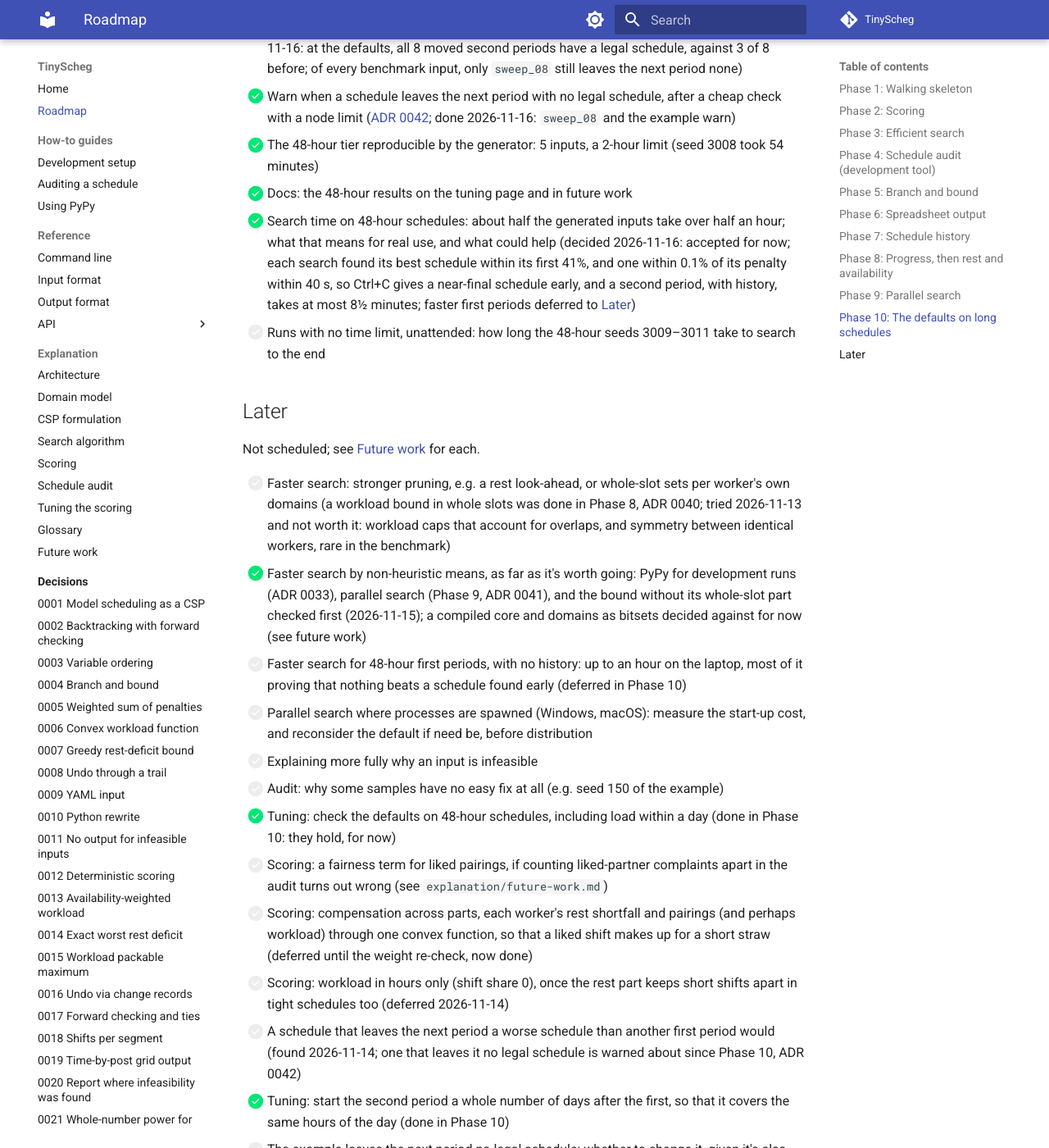
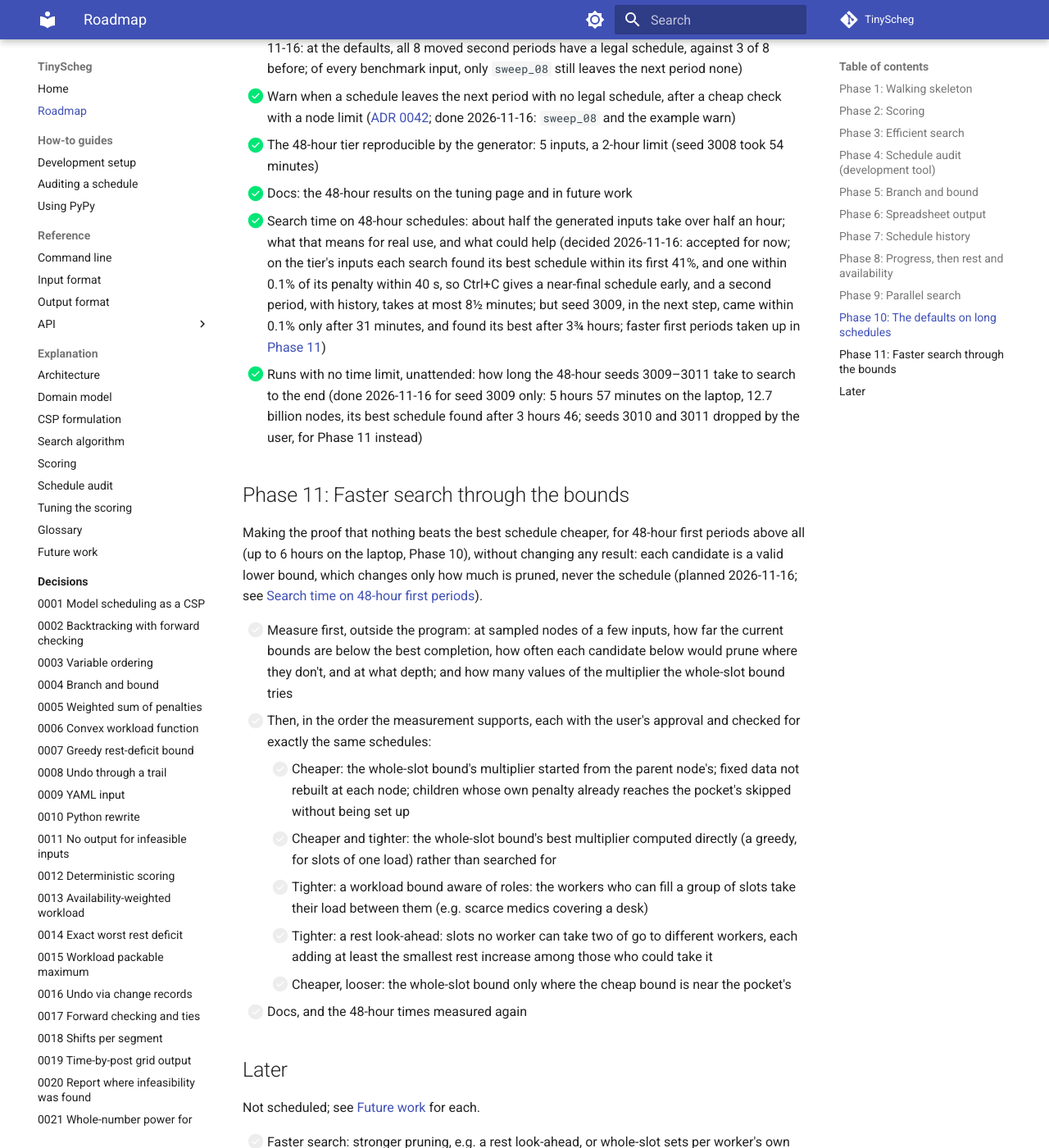
Before and after one commit to 3-kids-wearing-a-trenchcoat/TinyScheg, an MkDocs documentation site: the page built from docs/roadmap.md, in a window 1280 px wide and 1400 px high, scrolled down 6809 px. Shown: the whole window at 82% size. Built offline with MkDocs 1.6.1 and Material for MkDocs 9.7.7, drawn with Linux system fonts in a browser that asks for light colours; comment, search, counter and statistics services are not loaded; some of the changed text lies outside the part shown.

Commit message:
Phase 10 complete: step 9 for seed 3009 only (5 h 57 min on the laptop, 12.7 billion nodes, its best found after 3 h 46 min; seeds 3010-3011 dropped by the user); the 'best found early' claims qualified by it; Phase 11, faster search through the bounds, planned (measure first, then the candidates in the order the measurement supports); a strong top-of-tree bound in Later and future work
Co-Authored-By: Claude Opus 5.5 <noreply@anthropic.com>
Claude-Session: https://claude.ai/code/session_01F2KXFqzbHQdADpTZjkZwjF

```diff
--- a/docs/roadmap.md
+++ b/docs/roadmap.md
@@ -8,7 +8,8 @@ When something is deferred, it goes both into [Later](#later) here and into
 [Future work](explanation/future-work.md).
 
 Progress: Phases 1–8 complete (Phase 8 on 2026-11-15); the penalty's parts made flat after Phase 7 ([ADR 0032](decisions/0032-flat-penalty-parts.md)); PyPy for development runs ([ADR 0033](decisions/0033-pypy-for-development-runs.md)); never back to back ([ADR 0034](decisions/0034-never-back-to-back.md)); Phase 9, parallel search, complete
-(2026-11-15); Phase 10, the defaults on long schedules, under way.
+(2026-11-15); Phase 10, the defaults on long schedules, complete (2026-11-16); Phase 11, faster search through the
+bounds, next.
 
 ## Phase 1: Walking skeleton
 
@@ -238,11 +239,37 @@ check turned up (planned 2026-11-16). Runs with no time limit come last.
 - [x] The 48-hour tier reproducible by the generator: 5 inputs, a 2-hour limit (seed 3008 took 54 minutes)
 - [x] Docs: the 48-hour results on the tuning page and in future work
 - [x] Search time on 48-hour schedules: about half the generated inputs take over half an hour; what that means for
-      real use, and what could help (decided 2026-11-16: accepted for now; each search found its best schedule
-      within its first 41%, and one within 0.1% of its penalty within 40 s, so Ctrl+C gives a near-final schedule
-      early, and a second period, with history, takes at most 8½ minutes; faster first periods deferred to
-      [Later](#later))
-- [ ] Runs with no time limit, unattended: how long the 48-hour seeds 3009–3011 take to search to the end
+      real use, and what could help (decided 2026-11-16: accepted for now; on the tier's inputs each search found
+      its best schedule within its first 41%, and one within 0.1% of its penalty within 40 s, so Ctrl+C gives a
+      near-final schedule early, and a second period, with history, takes at most 8½ minutes; but seed 3009, in the
+      next step, came within 0.1% only after 31 minutes, and found its best after 3¾ hours; faster first periods
+      taken up in [Phase 11](#phase-11-faster-search-through-the-bounds))
+- [x] Runs with no time limit, unattended: how long the 48-hour seeds 3009–3011 take to search to the end (done
+      2026-11-16 for seed 3009 only: 5 hours 57 minutes on the laptop, 12.7 billion nodes, its best schedule found
+      after 3 hours 46; seeds 3010 and 3011 dropped by the user, for Phase 11 instead)
+
+## Phase 11: Faster search through the bounds
+
+Making the proof that nothing beats the best schedule cheaper, for 48-hour first periods above all (up to 6 hours on
+the laptop, Phase 10), without changing any result: each candidate is a valid lower bound, which changes only how much
+is pruned, never the schedule (planned 2026-11-16; see
+[Search time on 48-hour first periods](explanation/future-work.md#search-time-on-48-hour-first-periods)).
+
+- [ ] Measure first, outside the program: at sampled nodes of a few inputs, how far the current bounds are below
+      the best completion, how often each candidate below would prune where they don't, and at what depth; and how
+      many values of the multiplier the whole-slot bound tries
+- [ ] Then, in the order the measurement supports, each with the user's approval and checked for exactly the same
+      schedules:
+    - [ ] Cheaper: the whole-slot bound's multiplier started from the parent node's; fixed data not rebuilt at each
+      node; children whose own penalty already reaches the pocket's skipped without being set up
+    - [ ] Cheaper and tighter: the whole-slot bound's best multiplier computed directly (a greedy, for slots of one
+      load) rather than searched for
+    - [ ] Tighter: a workload bound aware of roles: the workers who can fill a group of slots take their load
+      between them (e.g. scarce medics covering a desk)
+    - [ ] Tighter: a rest look-ahead: slots no worker can take two of go to different workers, each adding at least
+      the smallest rest increase among those who could take it
+    - [ ] Cheaper, looser: the whole-slot bound only where the cheap bound is near the pocket's
+- [ ] Docs, and the 48-hour times measured again
 
 ## Later
 
@@ -254,8 +281,11 @@ Not scheduled; see [Future work](explanation/future-work.md) for each.
 - [x] Faster search by non-heuristic means, as far as it's worth going: PyPy for development runs (ADR 0033),
       parallel search (Phase 9, ADR 0041), and the bound without its whole-slot part checked first (2026-11-15); a
       compiled core and domains as bitsets decided against for now (see future work)
-- [ ] Faster search for 48-hour first periods, with no history: up to an hour on the laptop, most of it proving
-      that nothing beats a schedule found early (deferred in Phase 10)
+- [ ] Faster search for 48-hour first periods, with no history: up to 6 hours on the laptop, most of it proving
+      that nothing beats a schedule found early (deferred in Phase 10; the bounds taken up in Phase 11)
+- [ ] A strong bound used only near the top of the tree, where a prune removes the most: a multiplier per slot, each
+      worker's best set of slots found on its own, covering roles, overlaps, rest and workload together (too costly
+      at every node; suggested 2026-11-16)
 - [ ] Parallel search where processes are spawned (Windows, macOS): measure the start-up cost, and reconsider the
       default if need be, before distribution
 - [ ] Explaining more fully why an input is infeasible
```
Also changed, not shown: docs/explanation/future-work.md (+20 -7 lines), docs/explanation/search-algorithm.md (+2 -2 lines), docs/explanation/tuning.md (+5 -3 lines).
